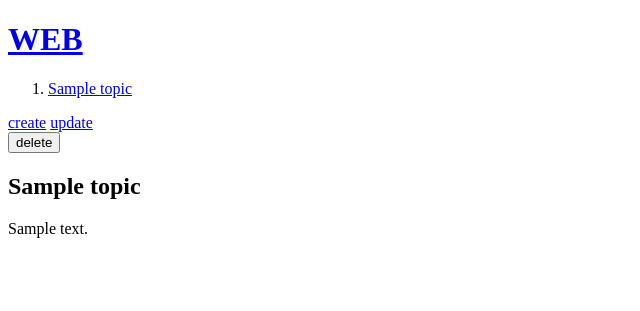
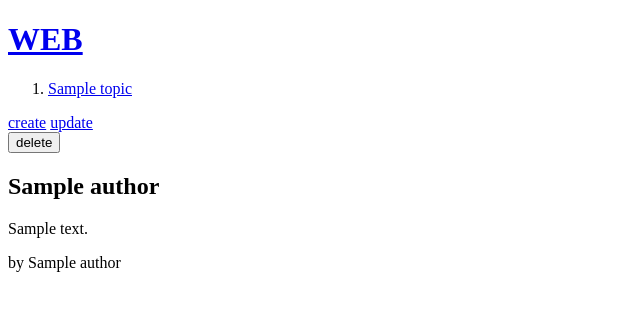
Before and after one commit to booglitch/php_backend, a PHP site: page /index.php?id=1 in a window 1280 px wide. Shown: the top 311 px of the page, without its empty margins (0-640 px from the left). Run offline with PHP 8.4, Linux system fonts and the light colour scheme; tables that the repository leaves empty or names only in its code hold one stand-in row (values such as "Sample post").

Commit message:
multi table read

```diff
--- a/index.php
+++ b/index.php
@@ -16,13 +16,18 @@
 
   $update_link = '';
   $delete_link = '';
+  $author = '';
   if(isset($_GET['id'])){
      $filtered_id = mysqli_real_escape_string($conn, $_GET['id']);
-     $sql = "SELECT * FROM topic WHERE id={$filtered_id}";
+     //$sql = "SELECT * FROM topic WHERE id={$filtered_id}";
+     // now author table left join topic table
+     $sql = "SELECT * FROM topic LEFT JOIN author ON topic.author_id = author.id WHERE topic.id={$filtered_id}";
      $result = mysqli_query($conn, $sql);
      $row = mysqli_fetch_array($result);
+     //print_r($row);
      $article['title'] = htmlspecialchars($row['title']);
      $article['description'] = htmlspecialchars($row['description']);
+     $article['name'] = htmlspecialchars($row['name']);
 
      $update_link = '<a href="update.php?id='.$_GET['id'].'">update</a>';
      $delete_link = '
@@ -31,6 +36,7 @@
 	<input type="submit" value="delete">
      </form>
      ';
+     $author = "<p>by {$article['name']}</p>";
      //data trasfer using post method not GET
   }
 
@@ -53,5 +59,6 @@
 		<?=$delete_link?>
 		<h2><?=$article['title']?></h2>
 		<?=$article['description']?>
+		<?=$author?>
 	</body>
 </html>
```
